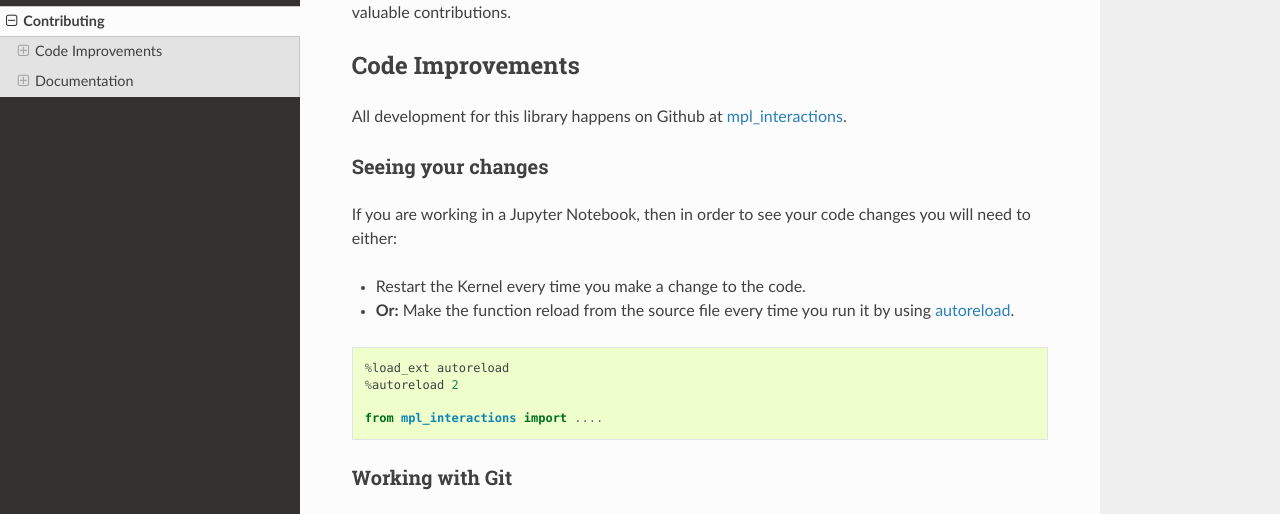
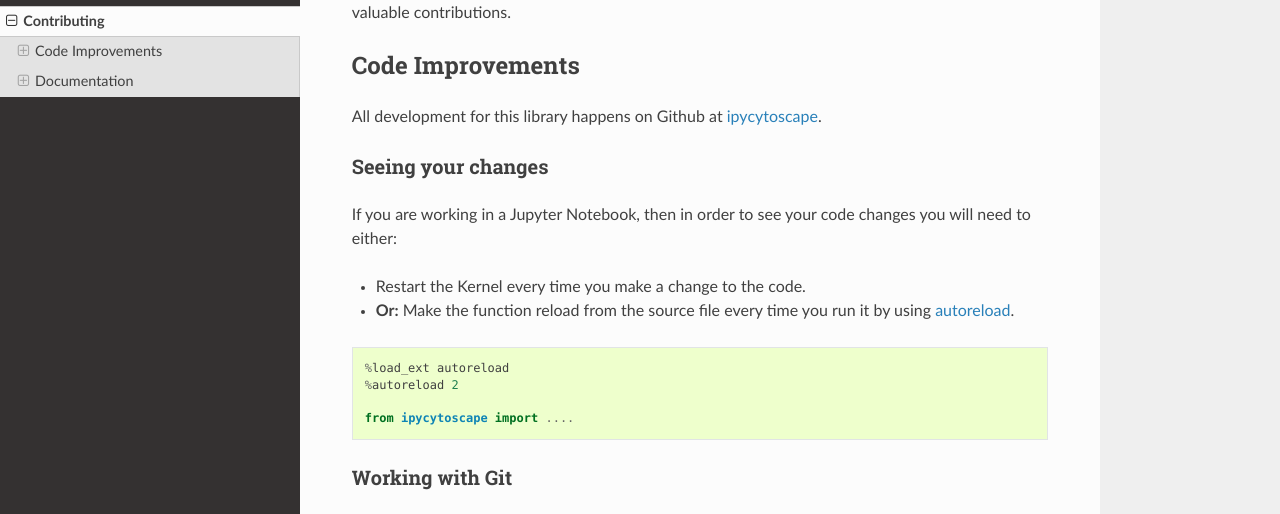
Before and after one commit to cytoscape/ipycytoscape, a Sphinx documentation site: the page built from docs/source/contributing.rst, in a window 1280 px wide and 900 px high. Shown: the part 231-745 px from the top of the window. Built offline with Sphinx 7.4.7 and the Read the Docs theme 2.0.0, drawn with Linux system fonts in a browser that asks for light colours; pages that are not in the unit, such as notebooks, are missing from menus.

Commit message:
Remove references to mpl-itneractions that slipped through
I took this page pretty much verbatim from a personal project - I missed some of the references to its name on my first pass

```diff
--- a/docs/source/contributing.rst
+++ b/docs/source/contributing.rst
@@ -9,7 +9,7 @@ on things you find unclear, and requesting new features, are all super valuable
 Code Improvements
 -----------------
 
-All development for this library happens on Github at `mpl_interactions <https://github.com/quantstack/ipycytoscape>`_.
+All development for this library happens on Github at `ipycytoscape <https://github.com/quantstack/ipycytoscape>`_.
 
 Seeing your changes
 ^^^^^^^^^^^^^^^^^^^
@@ -24,7 +24,7 @@ If you are working in a Jupyter Notebook, then in order to see your code changes
     %load_ext autoreload
     %autoreload 2
 
-    from mpl_interactions import ....
+    from ipycytoscape import ....
 
 Working with Git
 ^^^^^^^^^^^^^^^^
```
